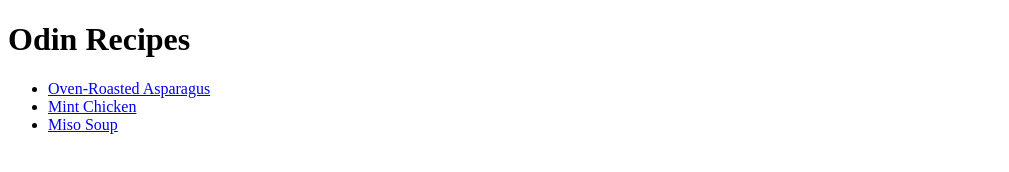
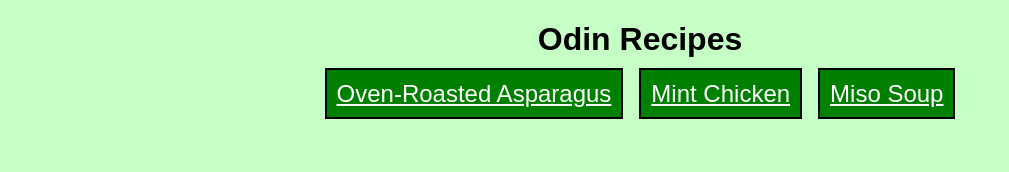
Before and after one commit to EricCui2005/odin-recipes, a plain HTML site: page index.html in a window 1280 px wide. Shown: the whole page, without its empty margins (0-1009 px from the left). Drawn offline with Linux system fonts and the light colour scheme.

Commit message:
Comitting all CSS changes

```diff
--- a/index.html
+++ b/index.html
@@ -4,15 +4,17 @@
     <meta charset="UTF-8">
     <meta name="viewport" content="width=device-width, initial-scale=1.0">
     <title>Document</title>
+    <link rel="stylesheet" href="styles.css">
 </head>
 <body>
     <h1>Odin Recipes</h1>
     <!-- List of Recipes -->
-    <ul>
-        <li><a href="./recipes/oven-roasted-asparagus.html">Oven-Roasted Asparagus</a></li>
-        <li><a href="./recipes/mint-chicken.html">Mint Chicken</a></li>
-        <li><a href="./recipes/miso-soup.html">Miso Soup</a></li>
-    </ul>
+    <div class="recipe-list">
+        <a class="bordered" href="./recipes/oven-roasted-asparagus.html">Oven-Roasted Asparagus</a>
+        <a class="bordered" href="./recipes/mint-chicken.html">Mint Chicken</a>
+        <a class="bordered" href="./recipes/miso-soup.html">Miso Soup</a>
+    </div>
+
 
 </body>
 </html>
--- /dev/null
+++ b/styles.css
@@ -0,0 +1,28 @@
+body {
+    background-color: rgb(197, 255, 197);
+}
+
+h1 {
+    text-align: center;
+
+}
+
+div {
+    text-align: center;
+    font-size: 24px;
+}
+
+h1,
+h2,
+a,
+.info-text {
+    font-family: sans-serif;
+}
+
+.bordered {
+    color: white;
+    border: 2px solid black;
+    background-color: green;
+    padding: 10px;
+    margin: 5px;
+}
```
Also changed, not shown: recipes/mint-chicken.html (+6 -3 lines), recipes/miso-soup.html (+7 -4 lines), recipes/oven-roasted-asparagus.html (+7 -4 lines).
